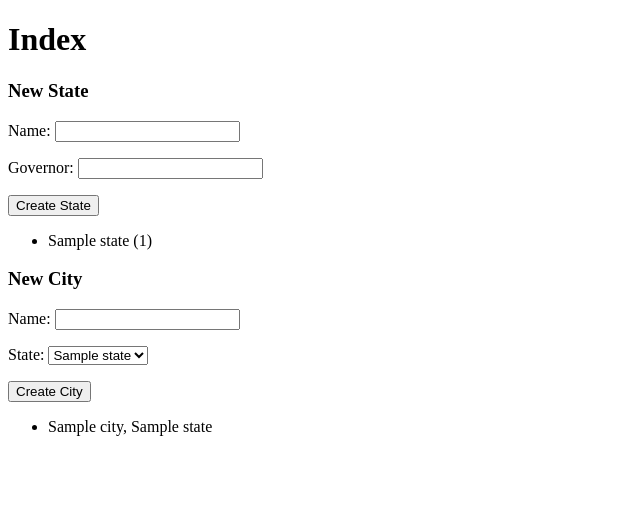
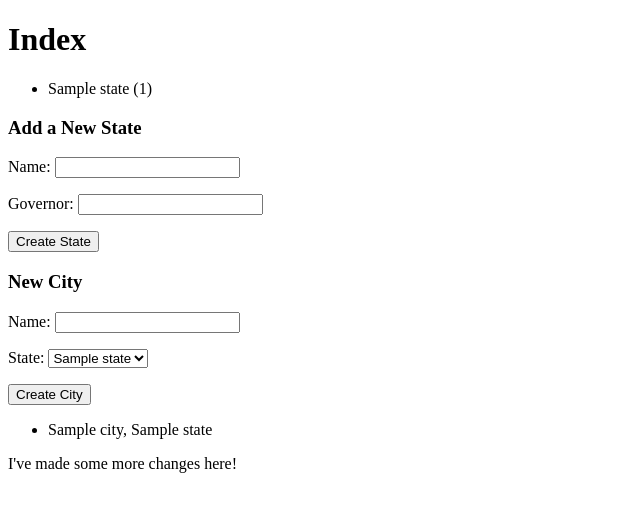
Before and after one commit to madjaqk/collab_demo, a Django app: template apps/states/templates/states/index.html in a window 1280 px wide. Shown: the top 512 px of the page, without its empty margins (0-640 px from the left). Run offline with Django 3.2, Linux system fonts and the light colour scheme; the template is opened without the code that fills it: values that come from a table or form of the project are taken from there, others are empty; tables that the repository leaves empty hold one stand-in row (values such as "Sample post"); parts of the project's set-up code (start-up, migrations or seed data) failed here and were passed over.

Commit message:
modifies states/index.html

```diff
--- a/apps/states/templates/states/index.html
+++ b/apps/states/templates/states/index.html
@@ -5,18 +5,18 @@
 	</head>
 	<body>
 		<h1>Index</h1>
-		<h3>New State</h3>
+		<ul>
+			{% for state in states %}
+				<li>{{state.name}} ({{state.id}})</li>
+			{% endfor %}
+		</ul>
+		<h3>Add a New State</h3>
 		<form action="{% url 'create' %}" method="POST">
 			{% csrf_token %}
 			<p>Name: <input type="text" name="name"></p>
 			<p>Governor: <input type="text" name="governor"></p>
 			<p><input type="submit" value="Create State"></p>
 		</form>
-		<ul>
-			{% for state in states %}
-				<li>{{state.name}} ({{state.id}})</li>
-			{% endfor %}
-		</ul>
 		<h3>New City</h3>
 		<form action="{% url 'create_city' %}" method="POST">
 			{% csrf_token %}
@@ -34,5 +34,6 @@
 				<li>{{city.name}}, {{city.state.name}}</li>
 			{% endfor %}
 		</ul>
+		<p>I've made some more changes here!</p>
 	</body>
 </html>
```
